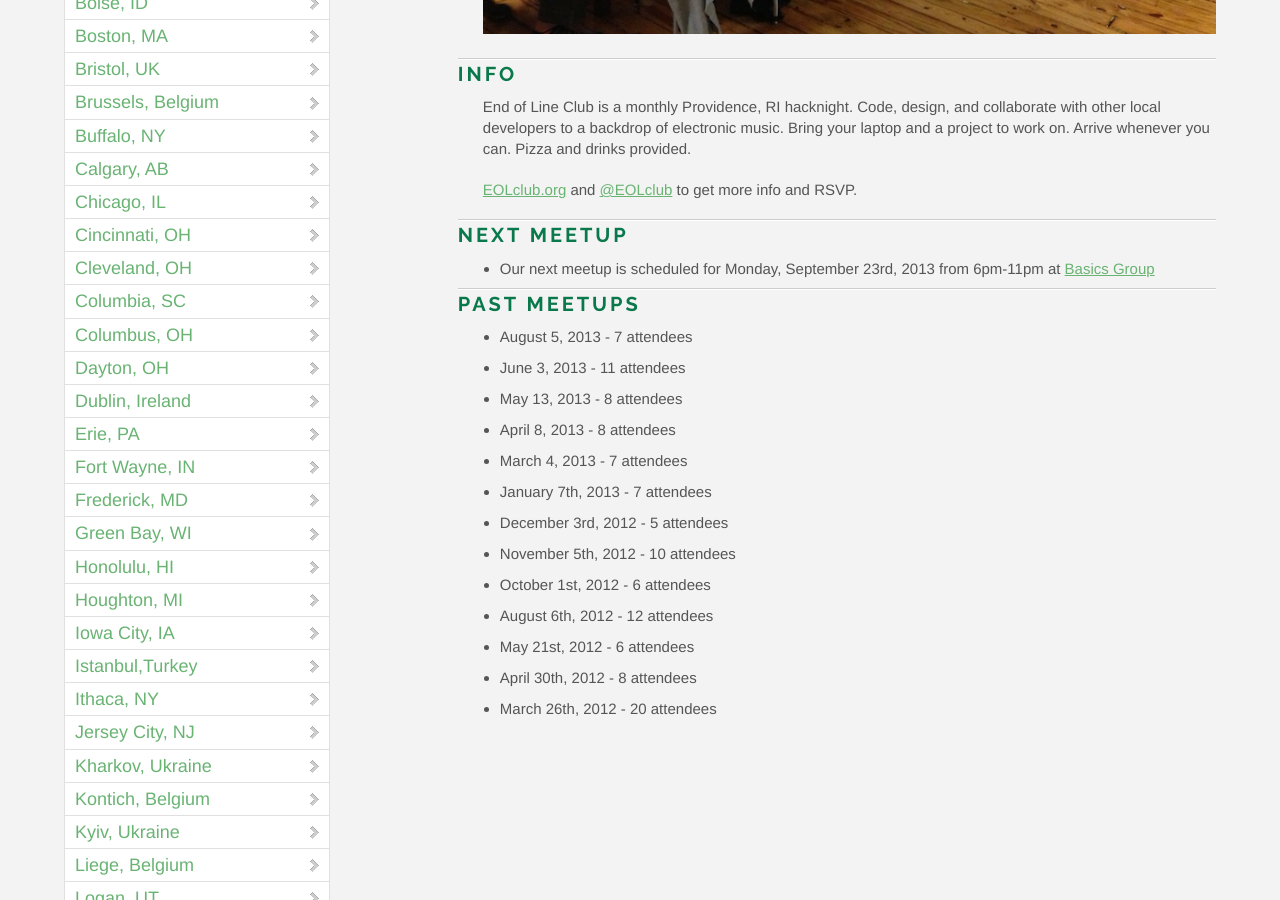
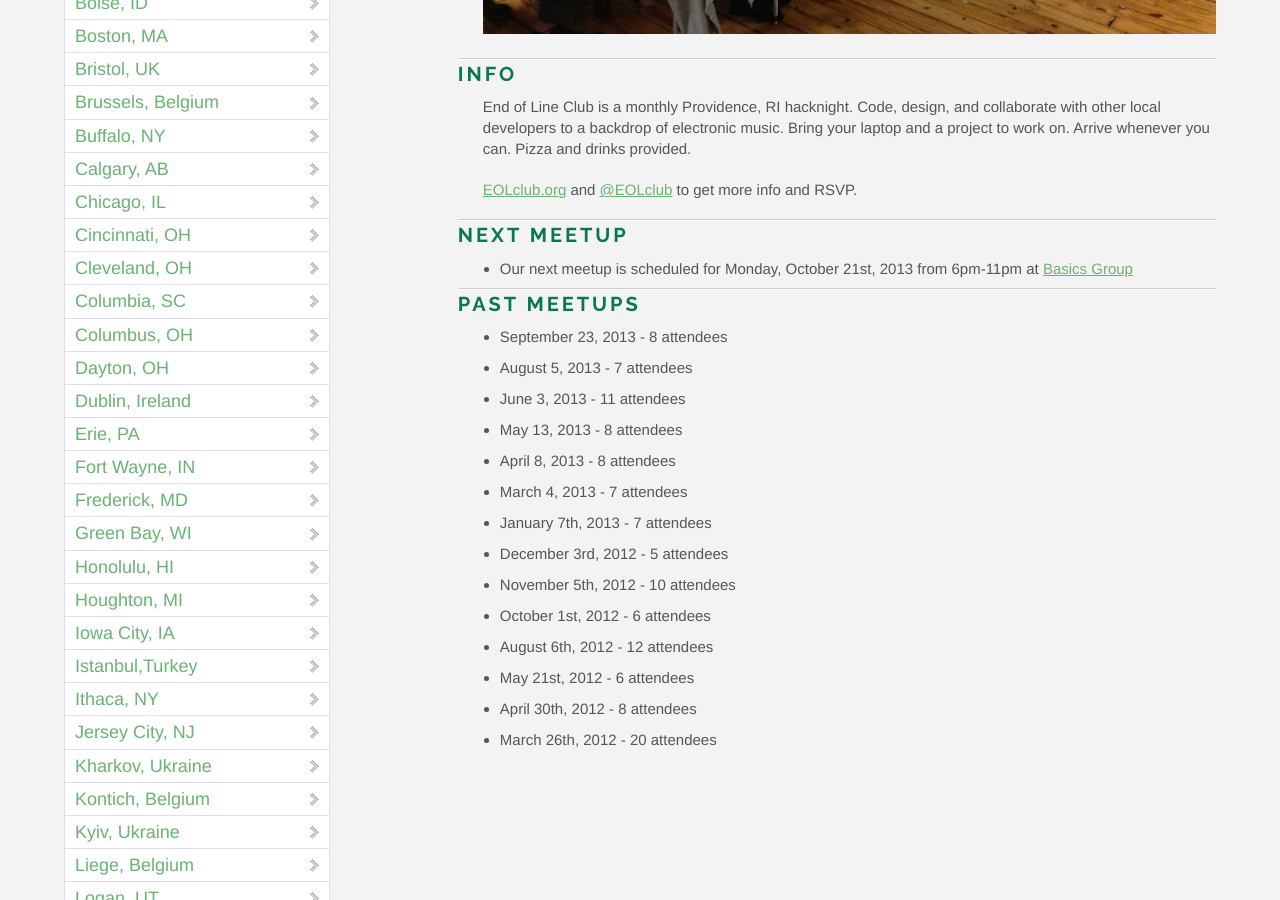
Before and after one commit to OpenHack/openhack.github.com, a Jekyll site: the page built from providence/index.markdown, in a window 1280 px wide and 900 px high, scrolled down 594 px. Built offline with Jekyll 4.4.1, drawn with Linux system fonts in a browser that asks for light colours; nearby versions of some CDN libraries; Markdown is read by kramdown in place of the engine named in the settings; comment, search, counter and statistics services are not loaded.

Commit message:
Update Providence after 9/23 meetup

```diff
--- a/providence/index.markdown
+++ b/providence/index.markdown
@@ -15,10 +15,11 @@ End of Line Club is a monthly Providence, RI hacknight. Code, design, and collab
 
 ### Next meetup
 
-* Our next meetup is scheduled for Monday, September 23rd, 2013 from 6pm-11pm at [Basics Group](http://basicsgroup.com)
+* Our next meetup is scheduled for Monday, October 21st, 2013 from 6pm-11pm at [Basics Group](http://basicsgroup.com)
 
 ### Past meetups
 
+* September 23, 2013 - 8 attendees
 * August 5, 2013 - 7 attendees
 * June 3, 2013 - 11 attendees
 * May 13, 2013 - 8 attendees
```
